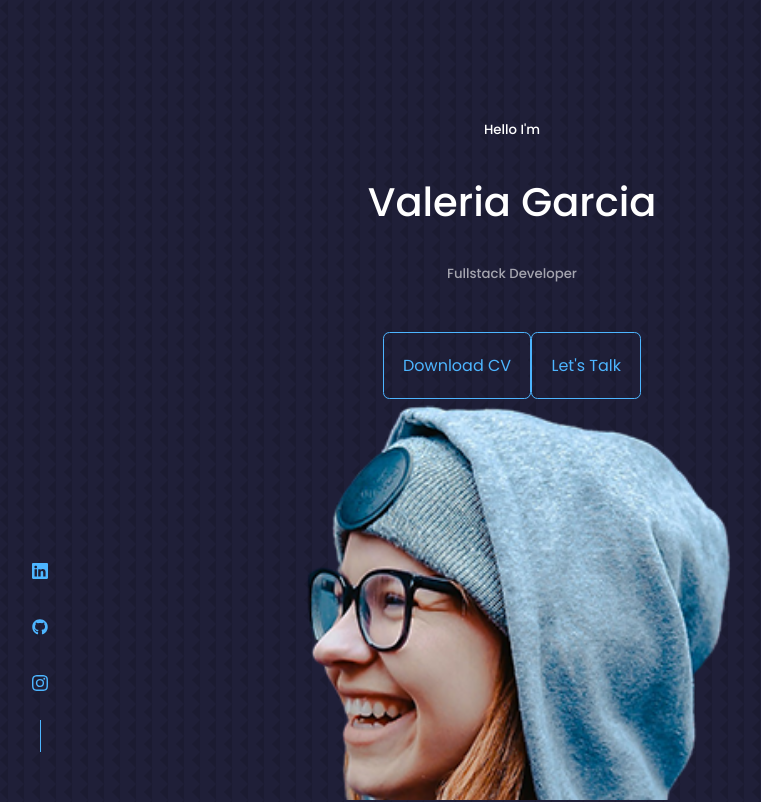
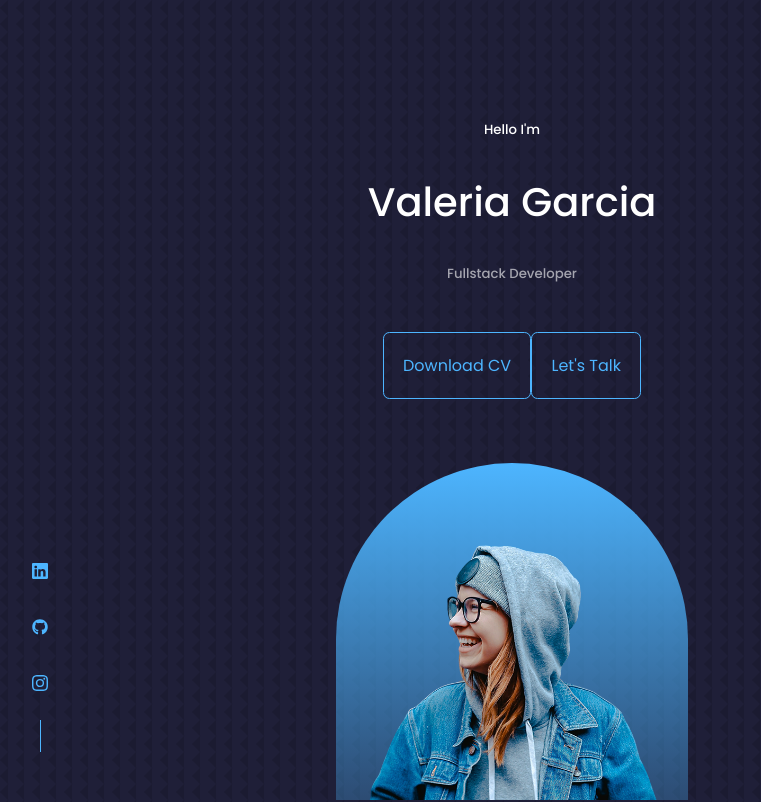
Before and after one commit to valgarciav/react-portfolio-website, a React (Create React App) app: page / in a window 1280 px wide. Shown: the top 802 px of the page, without its empty margins (128-889 px from the left). Built offline with nearby package versions, Linux system fonts and the light colour scheme; the HTML template or start-up script is replaced by a standard one.

Commit message:
header.css
ME picture edited

```diff
--- a/src/components/header/header.css
+++ b/src/components/header/header.css
@@ -36,3 +36,17 @@
   height: 2rem;
   background: var(--color-primary);
 }
+
+/* --ME picture-- */
+.me {
+  background: linear-gradient(var(--color-primary), transparent);
+  width: 22rem;
+  height: 30rem;
+  position: absolute;
+  left: calc(50% - 11rem);
+  transform: translateX();
+  margin-top: 4rem;
+  border-radius: 12rem 12rem 0 0;
+  overflow: hidden;
+  padding: 5rem 1.5rem 1.5rem 1.5rem;
+}
```
